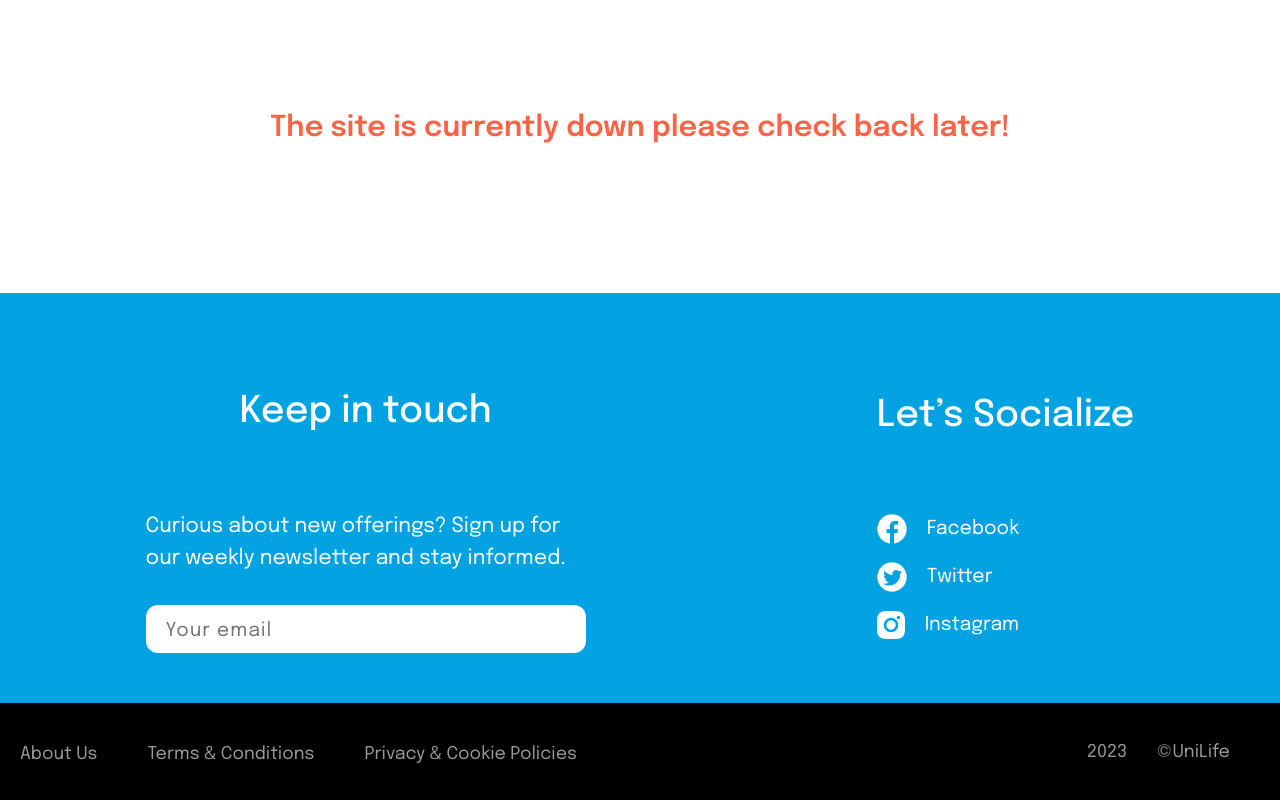
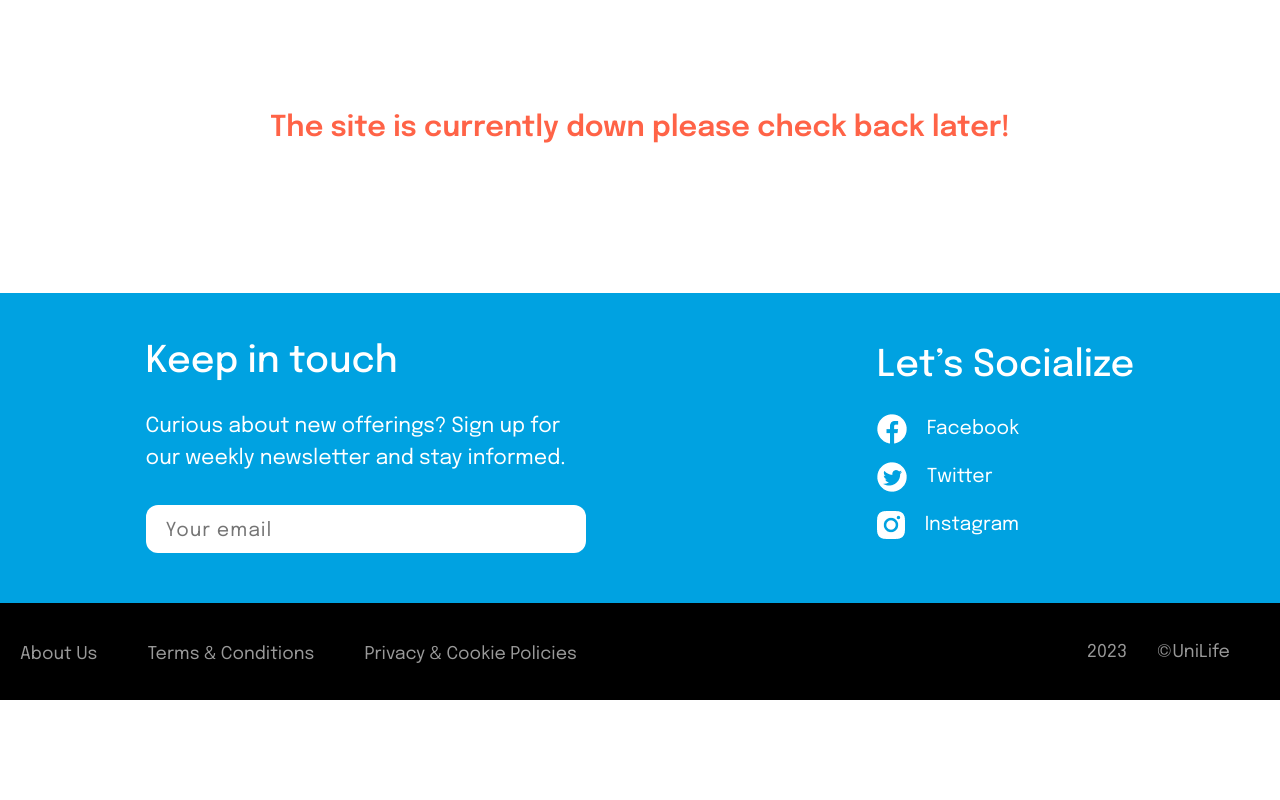
Before and after one commit to twentyfive21/uniLife, a React (Vite) app: page /allcities in a window 1280 px wide. Shown: the part 712-1512 px from the top of the page. After the commit the page ends 1412 px from the top, so only its background shows below. Built offline with nearby package versions, Linux system fonts and the light colour scheme; no server answers.

Commit message:
fixed h2 affecting other h2s on the wrong page

```diff
--- a/src/pages/AllCities/AllCities.css
+++ b/src/pages/AllCities/AllCities.css
@@ -1,4 +1,4 @@
-.allcities-container h1,h2 {
+.allcities-container h1, .allcities-container h2 {
     text-align: center;
     padding: 50px 0px;
 }
```
